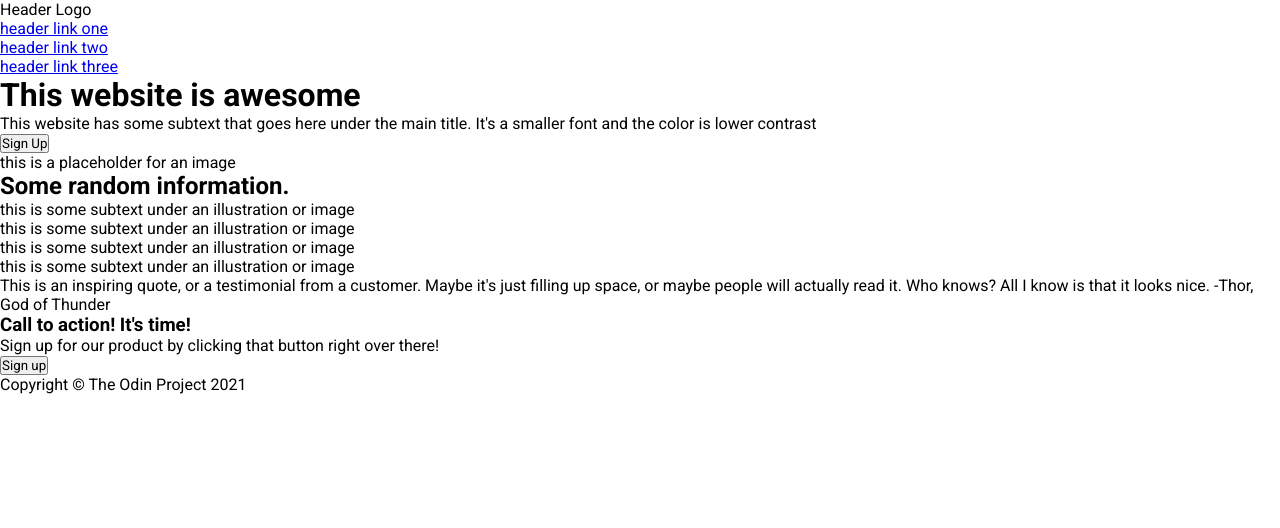
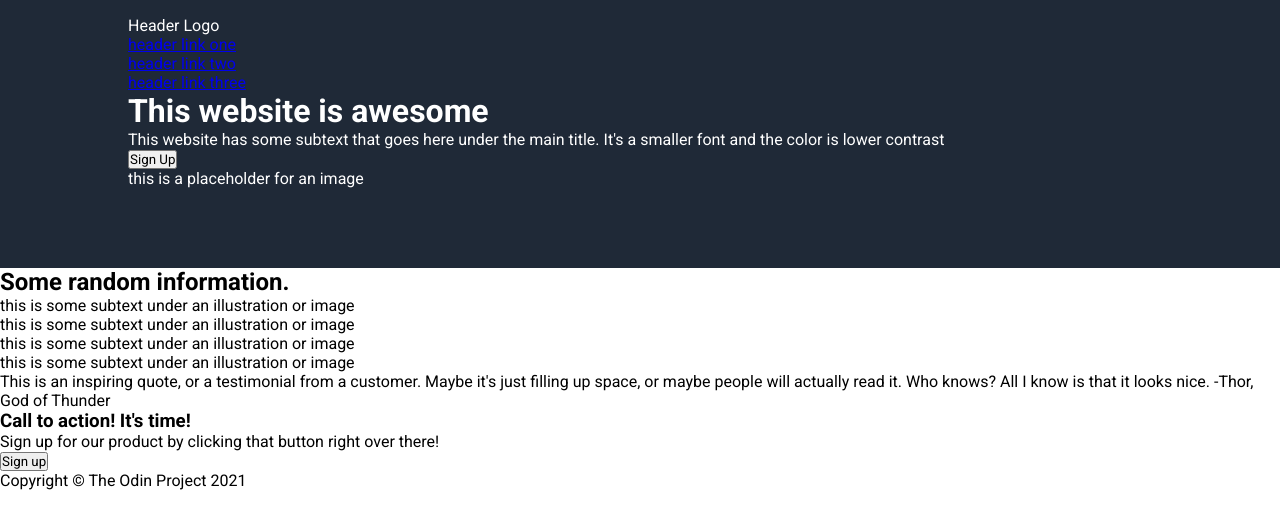
Before and after one commit to Jupiter4977/odin-landing-page, a plain HTML site: page index.html in a window 1280 px wide. Drawn offline with Linux system fonts and the light colour scheme.

Commit message:
style: Header colors, box sizing and padding

```diff
--- a/styles.css
+++ b/styles.css
@@ -41,3 +41,12 @@
   --odin-light-grey: #e5e7eb;
   --odin-light-blue: #3882f6;
 }
+
+/*Header*/
+
+.header {
+  background-color: var(--odin-navy-blue);
+  color: white;
+  box-sizing: border-box;
+  padding: 1em 8em 5em;
+}
```
